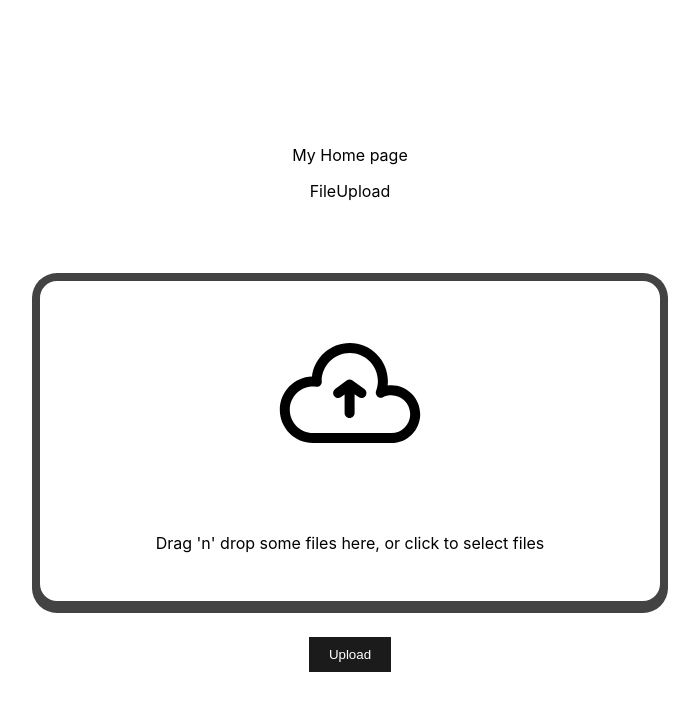
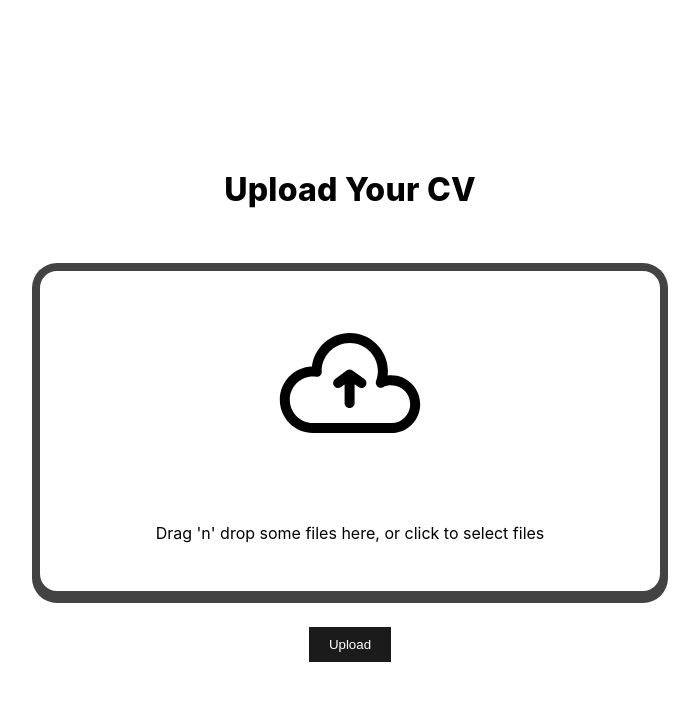
Before and after one commit to luckycungwa/aimashup, a React (Create React App) app: page / in a window 1280 px wide. Shown: the top 710 px of the page, without its empty margins (290-989 px from the left). Built offline with nearby package versions, Linux system fonts and the light colour scheme.

Commit message:
fileUpload ui done

```diff
--- a/src/App.css
+++ b/src/App.css
@@ -49,7 +49,6 @@ button {
   max-width: fit-content;
 }
 .tipText {
-
   align-items: center;
   align-content: center;
   align-self: center;
@@ -72,7 +71,6 @@ button {
   border: #323232e9 8px solid;
   margin-top: 16px;
   margin-bottom: 24px;
-
 }
 .container {
   /* background-color: #282c34; */
@@ -89,12 +87,43 @@ button {
   width: 200px;
 }
 .fileDetails {
-
 }
 .uploadSection {
   display: flex;
   flex-direction: column;
   align-items: center;
   justify-content: center;
-  gap: 60px;
+  gap: 42px;
 }
+
+.title3 {
+  /* text-align: center; */
+  letter-spacing: 0.25px;
+  font-size: 32px;
+  font-weight: 800;
+  text-transform: capitalize;
+  margin-bottom: 0;
+}
+.title4 {
+  /* text-align: center; */
+  letter-spacing: 0.25px;
+  font-size: 24px;
+  font-weight: 400;
+  text-transform: capitalize;
+  margin-bottom: 0;
+}
+.title5 {
+  /* text-align: center; */
+  letter-spacing: 0.25px;
+  font-size: 16px;
+  /* font-weight: 200; */
+  text-transform: capitalize;
+  margin-bottom: 0;
+}
+.lighText {
+  letter-spacing: 0.25px;
+  font-size: 16px;
+  font-weight: 200;
+  margin: 0;
+  padding: 0;
+}
--- a/src/components/FileUpload.js
+++ b/src/components/FileUpload.js
@@ -36,7 +36,10 @@ const FileUpload = () => {
   return (
     <>
     <div className="uploadSection">
-      <div>FileUpload</div>
+      <div>
+      <p className="title3">Upload your CV</p>
+
+      </div>
       <div className="tipContainer">
       <Dropzone onDrop={onDrop}>
           {({ getRootProps, getInputProps }) => (
@@ -58,8 +61,8 @@ const FileUpload = () => {
 
       {files && (
         <div>
-          <h3>File Details:</h3>
-          <p>Name: {files.name}</p> <p>Size: {files.size}</p>
+          <h3 className="title4">File Details:</h3>
+          <p className="title5"> {files.name}</p> <p className="lightText">Size: {files.size}</p>
         </div>
       )}
 
--- a/src/pages/Home.js
+++ b/src/pages/Home.js
@@ -7,7 +7,7 @@ const Home = () => {
   return (
     <div className='container'>
       {/* Add your component content here */}
-      <p>My Home page</p>
+      {/* <p>My Home page</p> */}
       <FileUpload /> {/* Rendering the FileUpload component */}
       <Button label="Upload" /> {/* Rendering the Button component with a label prop */}
     </div>
```
